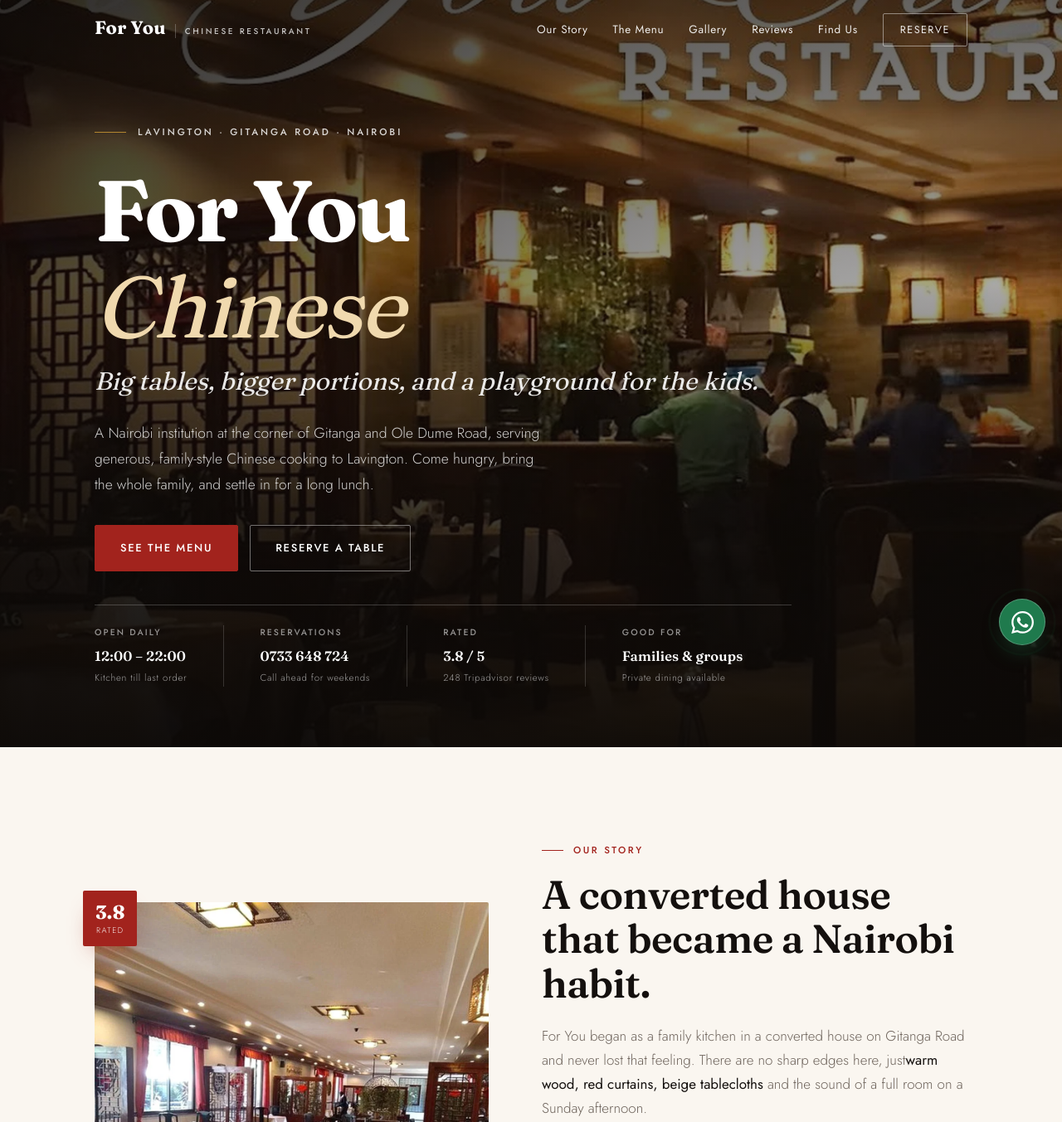
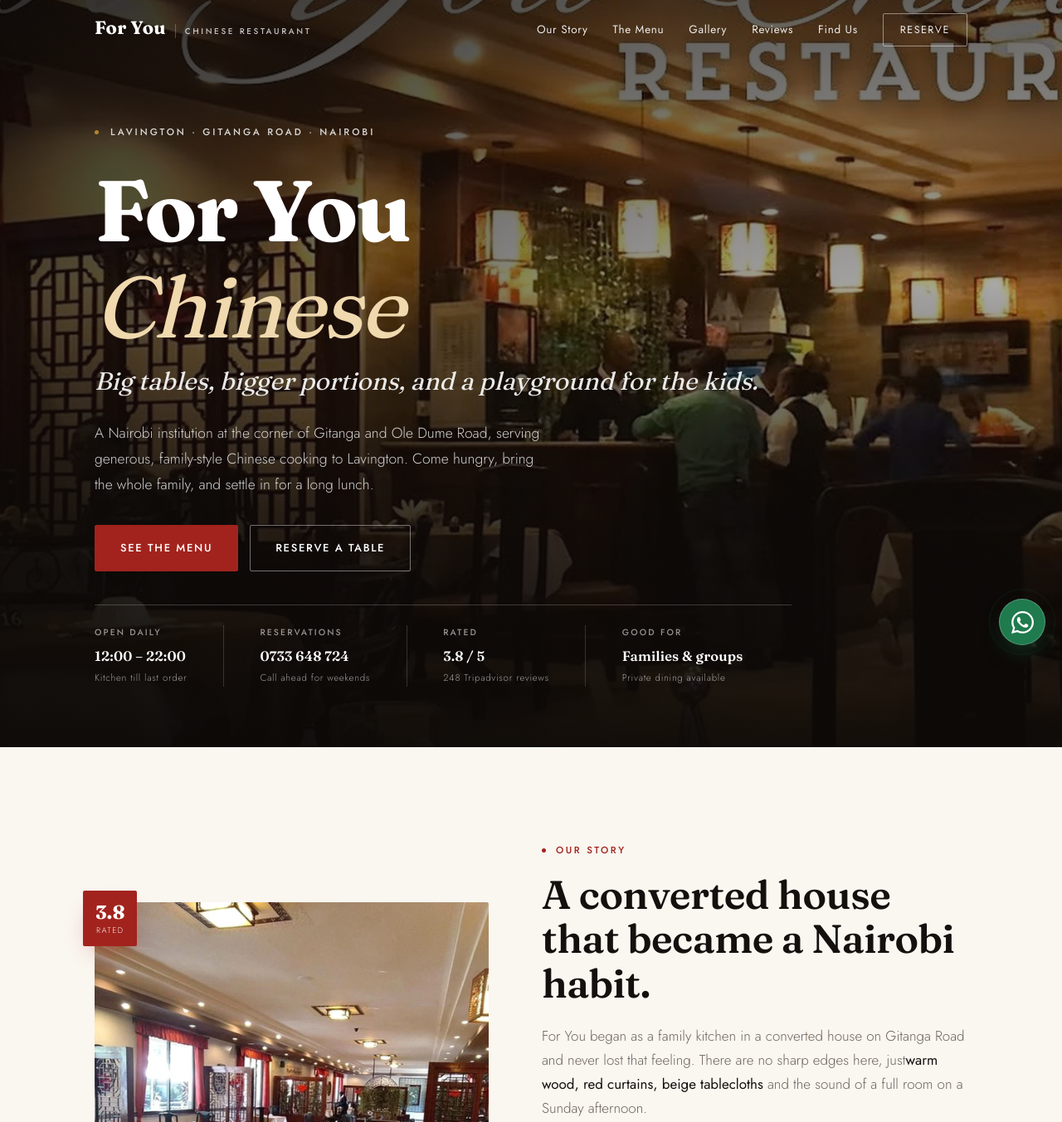
Before and after one commit to JKigaa/for-you-chinese, a plain HTML site: page index.html in a window 1280 px wide. Shown: the top 1353 px of the page at 83% size. Drawn offline with Linux system fonts and the light colour scheme.

Commit message:
Refine hero and section label styling

```diff
--- a/css/styles.css
+++ b/css/styles.css
@@ -35,7 +35,7 @@
     font-family:var(--sans);font-size:11.5px;font-weight:500;letter-spacing:.22em;
     text-transform:uppercase;color:var(--red);display:flex;align-items:center;gap:12px;
   }
-  .eyebrow::before{content:"";width:26px;height:1px;background:var(--red);flex:none}
+  .eyebrow::before{content:"";width:5px;height:5px;border-radius:50%;background:var(--red);flex:none}
   .eyebrow.center{justify-content:center}
   .lede{font-size:clamp(17px,1.9vw,20px);line-height:1.75;color:var(--muted);font-weight:300}
 
@@ -109,7 +109,14 @@
     font-size:11.5px;letter-spacing:.26em;text-transform:uppercase;font-weight:500;
     color:rgba(255,255,255,.82);display:flex;align-items:center;gap:14px;margin-bottom:26px;
   }
-  .hero-plate::before{content:"";width:38px;height:1px;background:var(--gold);flex:none}
+  .hero-plate::before{
+  content:"";
+  width:5px;
+  height:5px;
+  border-radius:50%;
+  background:var(--gold);
+  flex:none;
+}
   .hero h1{
     font-size:clamp(46px,8.4vw,104px);font-weight:700;letter-spacing:-.025em;
     margin:0 0 6px;text-wrap:balance;
```
